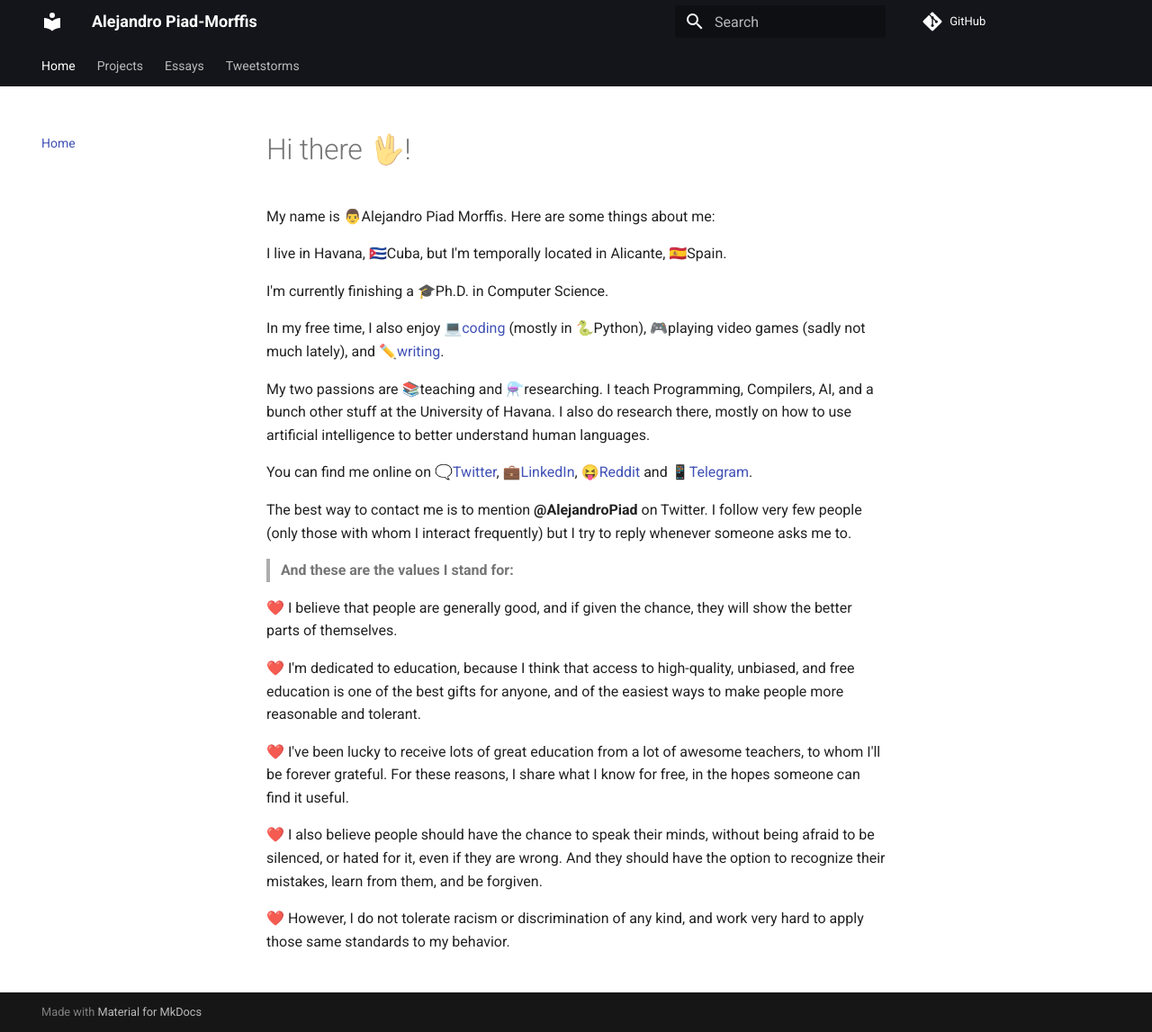
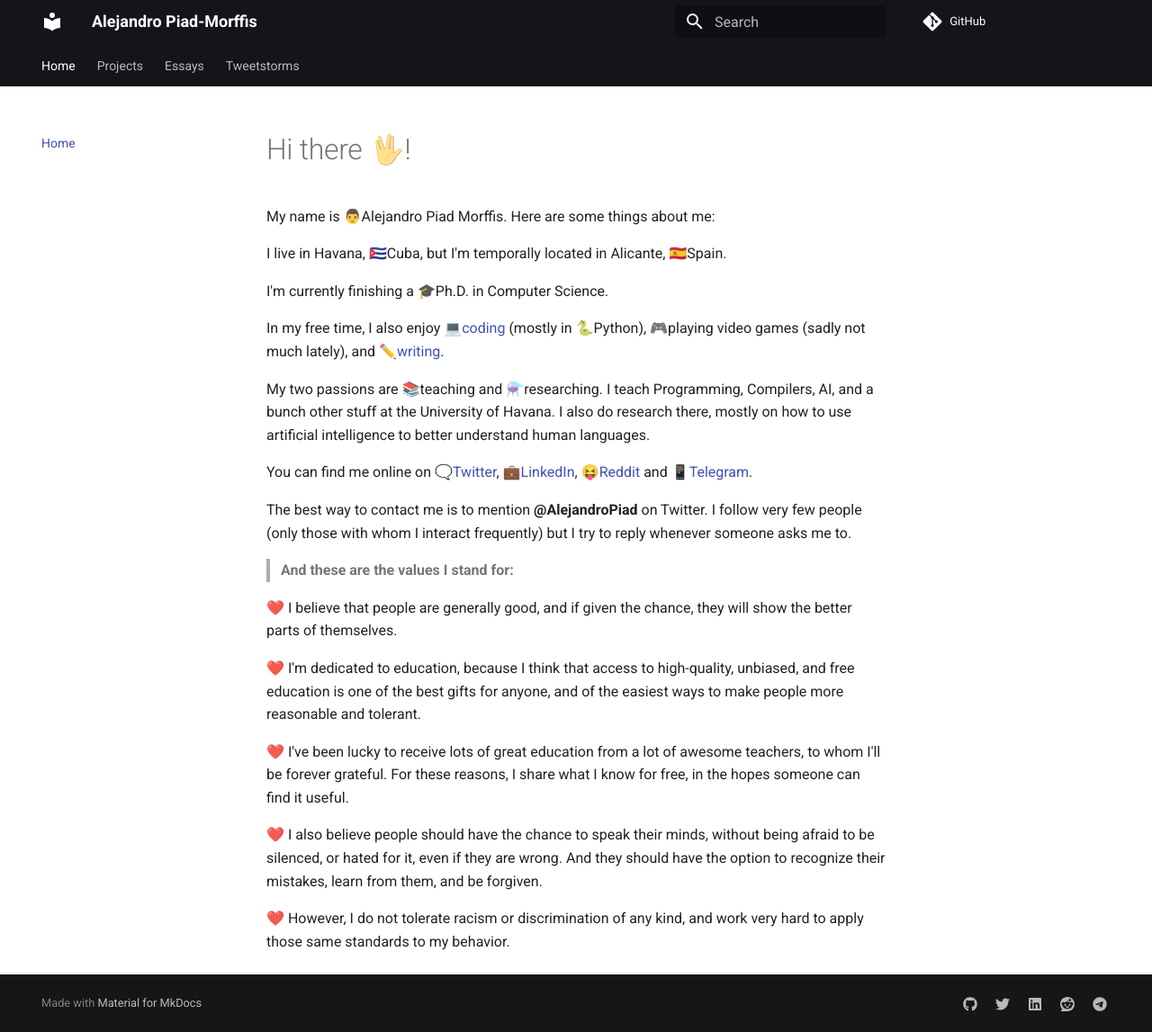
Before and after one commit to dhruvsheth-ai/apiad, an MkDocs documentation site: the page built from docs/index.md, in a window 1280 px wide and 1147 px high. Shown: the whole window at 90% size. Built offline with MkDocs 1.6.1 and Material for MkDocs 9.7.7, drawn with Linux system fonts in a browser that asks for light colours.

Commit message:
Add social icons

```diff
--- a/mkdocs.yml
+++ b/mkdocs.yml
@@ -5,28 +5,41 @@ repo_url: https://github.com/apiad
 remote_branch: master
 
 theme:
-    name: material
-    features:
-        - tabs
-        - instant
-    palette:
-        primary: black
-        accent: black
+  name: material
+  features:
+    - tabs
+    - instant
+  palette:
+    primary: black
+    accent: black
+
+extra:
+  social:
+    - icon: fontawesome/brands/github
+      link: https://github.com/apiad
+    - icon: fontawesome/brands/twitter
+      link: https://twitter.com/AlejandroPiad
+    - icon: fontawesome/brands/linkedin
+      link: https://linkedin.com/in/apiad
+    - icon: fontawesome/brands/reddit
+      link: https://reddit.com/u/apiad
+    - icon: fontawesome/brands/telegram
+      link: https://t.me/mostly_harmless_stuff
 
 markdown_extensions:
-    - codehilite
-    - toc:
-        permalink: True
-    - admonition
+  - codehilite
+  - toc:
+      permalink: True
+  - admonition
 
 nav:
-    - Home: index.md
-    - Projects: projects.md
-    - Essays:
-        - About essays: essays/index.md
-        - Why I love teaching: essays/teaching.md
-        - It's all about team-playing: essays/team-playing.md
-    - Tweetstorms:
-        - About tweetstorms: tweetstorms/index.md
-        - Algorithm Complexity: tweetstorms/theorythursday-algorithm-complexity.md
-        - Mary's Room: tweetstorms/philosophyfriday-mary-room.md
+  - Home: index.md
+  - Projects: projects.md
+  - Essays:
+    - About essays: essays/index.md
+    - Why I love teaching: essays/teaching.md
+    - It's all about team-playing: essays/team-playing.md
+  - Tweetstorms:
+    - About tweetstorms: tweetstorms/index.md
+    - Algorithm Complexity: tweetstorms/theorythursday-algorithm-complexity.md
+    - Mary's Room: tweetstorms/philosophyfriday-mary-room.md
```
